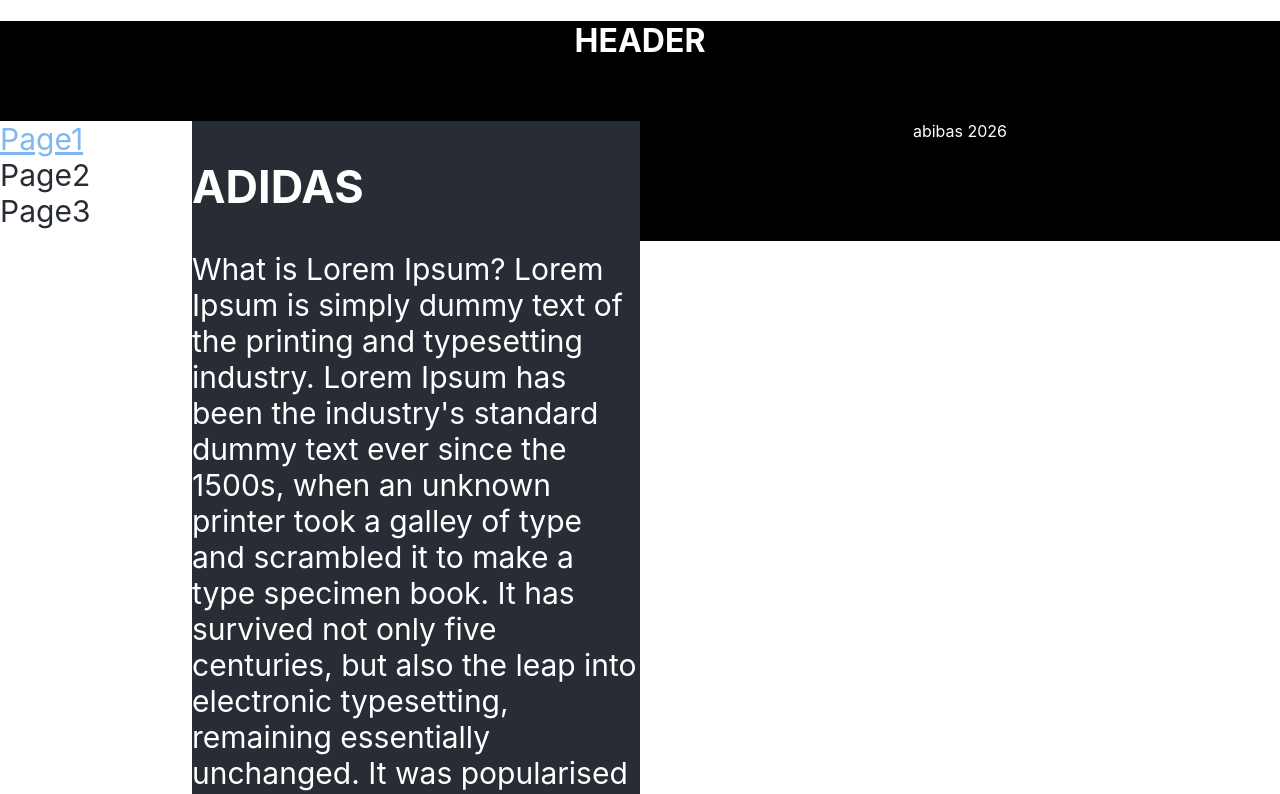
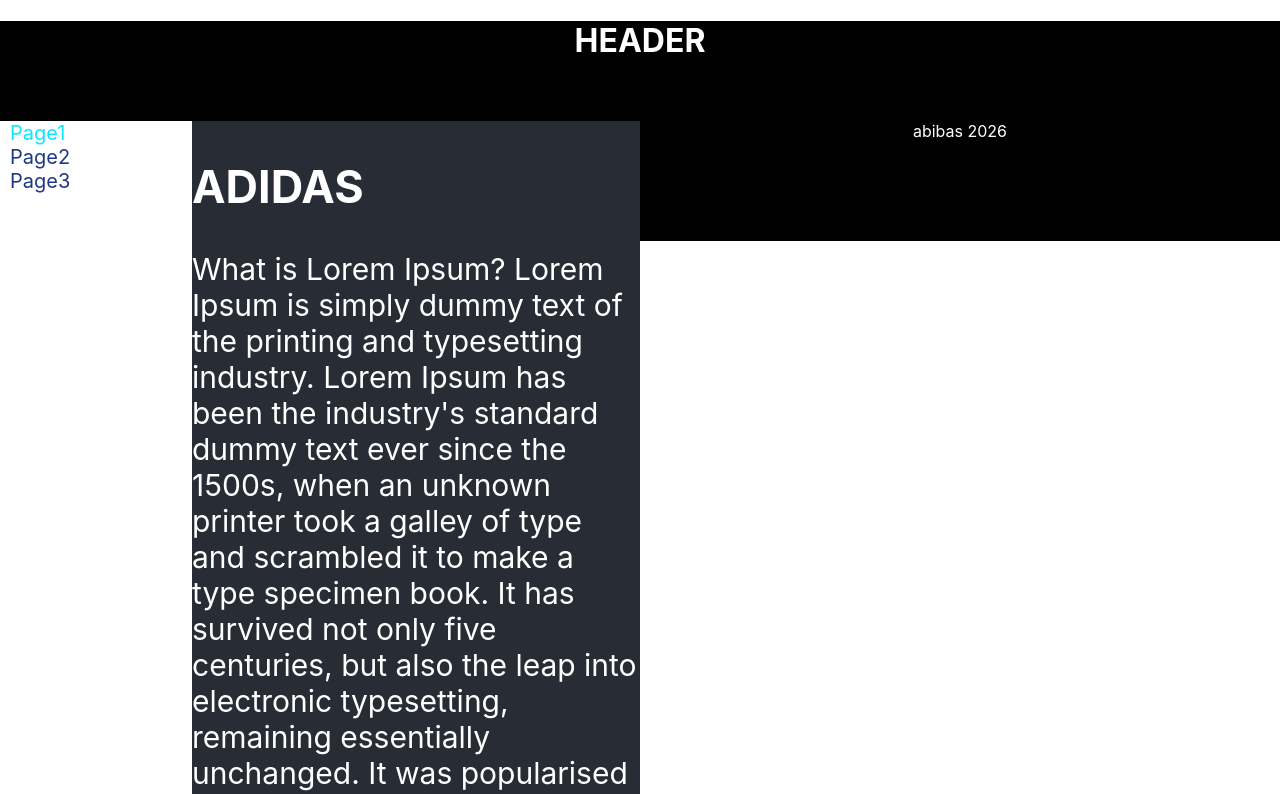
Before and after one commit to VitaMirosh/mictotasks_part1, a React (Vite) app: page /page1 in a window 1280 px wide. Shown: the top 794 px of the page. Built offline with nearby package versions, Linux system fonts and the light colour scheme.

Commit message:
create:styles file for APP

```diff
--- a/src/App.tsx
+++ b/src/App.tsx
@@ -4,6 +4,7 @@
 import {PageThree} from './components/pages/PageThree.tsx';
 import {Route, Routes, Navigate, NavLink} from 'react-router-dom';
 import {Error404} from './components/pages/Error404.tsx';
+import {NavWrapper} from './components/pages/_styles.ts';
 
 
 export const App = () => {
@@ -12,15 +13,9 @@
       <div className={styles.header}><h1>HEADER</h1></div>
       <div className={styles.body}>
         <div className={styles.nav}>
-          <div><NavLink to={'/page1'}
-                        className={({isActive}) => isActive ? styles.activeNavLink : styles.navLink}>Page1</NavLink>
-          </div>
-          <div><NavLink to={'/page2'}
-                        className={({isActive}) => isActive ? styles.activeNavLink : styles.navLink}>Page2</NavLink>
-          </div>
-          <div><NavLink to={'/page3'}
-                        className={({isActive}) => isActive ? styles.activeNavLink : styles.navLink}>Page3</NavLink>
-          </div>
+          <NavWrapper><NavLink to={'/page1'}>Page1</NavLink></NavWrapper>
+          <NavWrapper><NavLink to={'/page2'}>Page2</NavLink></NavWrapper>
+          <NavWrapper><NavLink to={'/page3'}>Page3</NavLink></NavWrapper>
 
         </div>
         <div className={styles.content}>
--- /dev/null
+++ b/src/components/pages/_styles.ts
@@ -0,0 +1,21 @@
+import styled from 'styled-components';
+
+export const NavWrapper = styled.div`
+
+    margin-left: 10px;
+    font-size: 20px;
+
+    & > a {
+        text-decoration: none;
+        color: #1e3786;
+    }
+
+,
+& > a.active {
+    text-decoration: none;
+    color: #03eaff;
+},
+& > a: hover {
+    color: #b44684;
+}
+`
```
